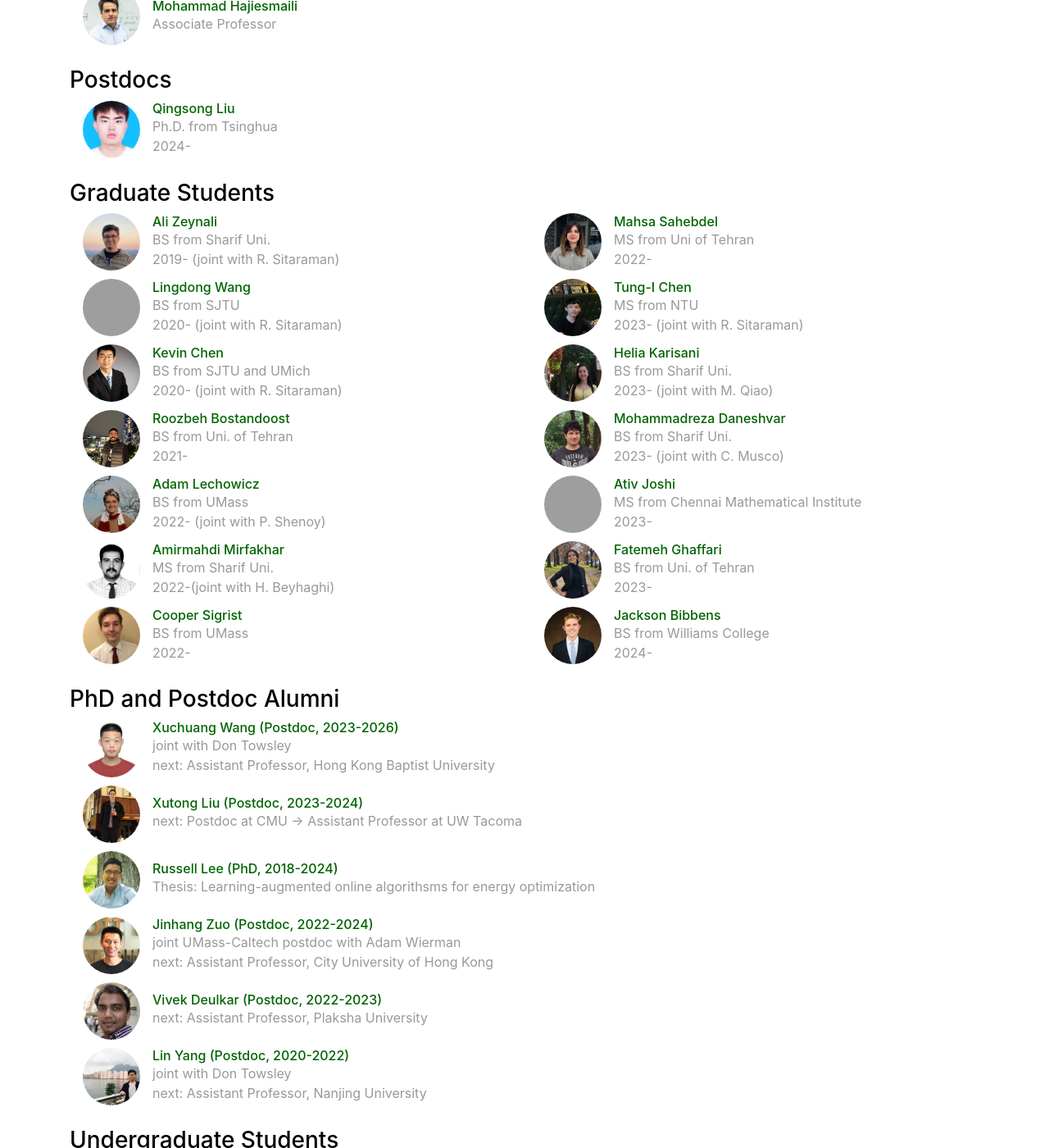
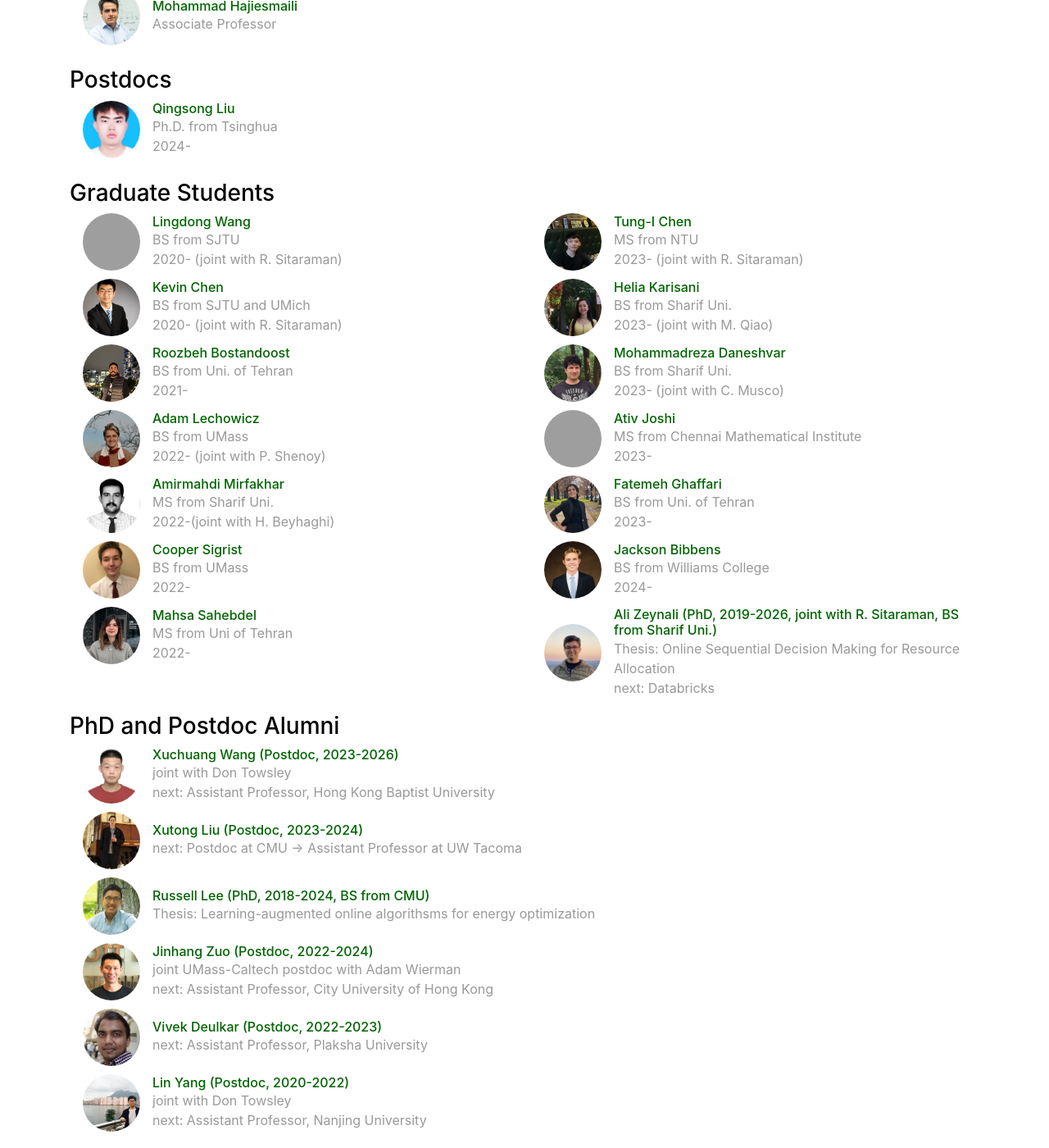
Before and after one commit to umass-solar/umass-solar.github.io, a Jekyll site: the page built from people.html, in a window 1280 px wide and 1400 px high, scrolled down 617 px. Shown: the whole window at 82% size. Built offline with Jekyll 4.4.1, drawn with Linux system fonts in a browser that asks for light colours; grey boxes are pictures that could not be loaded.

Commit message:
Update people.yml

```diff
--- a/_data/people.yml
+++ b/_data/people.yml
@@ -17,18 +17,6 @@ mo2:
   image: /img/people/mohammad.jpg
   webpage: https://groups.cs.umass.edu/hajiesmaili/
 
-
-ali:
-  display_name: Ali Zeynali
-  image: /img/people/aliz.png
-  role: grad
-  bio: BS from Sharif Uni. <br>2019- (joint with R. Sitaraman)
-  webpage: https://ali-zeynali.github.io/home/
-
-ali2:
-  display_name: Ali Zeynali
-  image: /img/people/aliz.png
-  webpage: https://ali-zeynali.github.io/home/
 
 lingdong:
   display_name: Lingdong Wang
@@ -275,6 +263,18 @@ qingsong2:
   webpage: https://qingsong-liu.github.io/
 
 # Alumni
+ali:
+  display_name: Ali Zeynali (PhD, 2019-2026, joint with R. Sitaraman, BS from Sharif Uni.)
+  image: /img/people/aliz.png
+  role: grad
+  bio:  "Thesis: Online Sequential Decision Making for Resource Allocation <br> next: Databricks"
+  webpage: https://ali-zeynali.github.io/home/
+
+ali2:
+  display_name: Ali Zeynali
+  image: /img/people/aliz.png
+  webpage: https://ali-zeynali.github.io/home/
+
 xuchuang:
   display_name: Xuchuang Wang (Postdoc, 2023-2026)
   image: /img/people/xuchuangw.jpeg
@@ -300,7 +300,7 @@ xutong2:
   webpage: https://xutongliu.me
 
 russell:
-  display_name: Russell Lee (PhD, 2018-2024)
+  display_name: Russell Lee (PhD, 2018-2024, BS from CMU)
   image: /img/people/russell.jpg
   role: alum
   bio: "Thesis: Learning-augmented online algorithsms for energy optimization"
```
